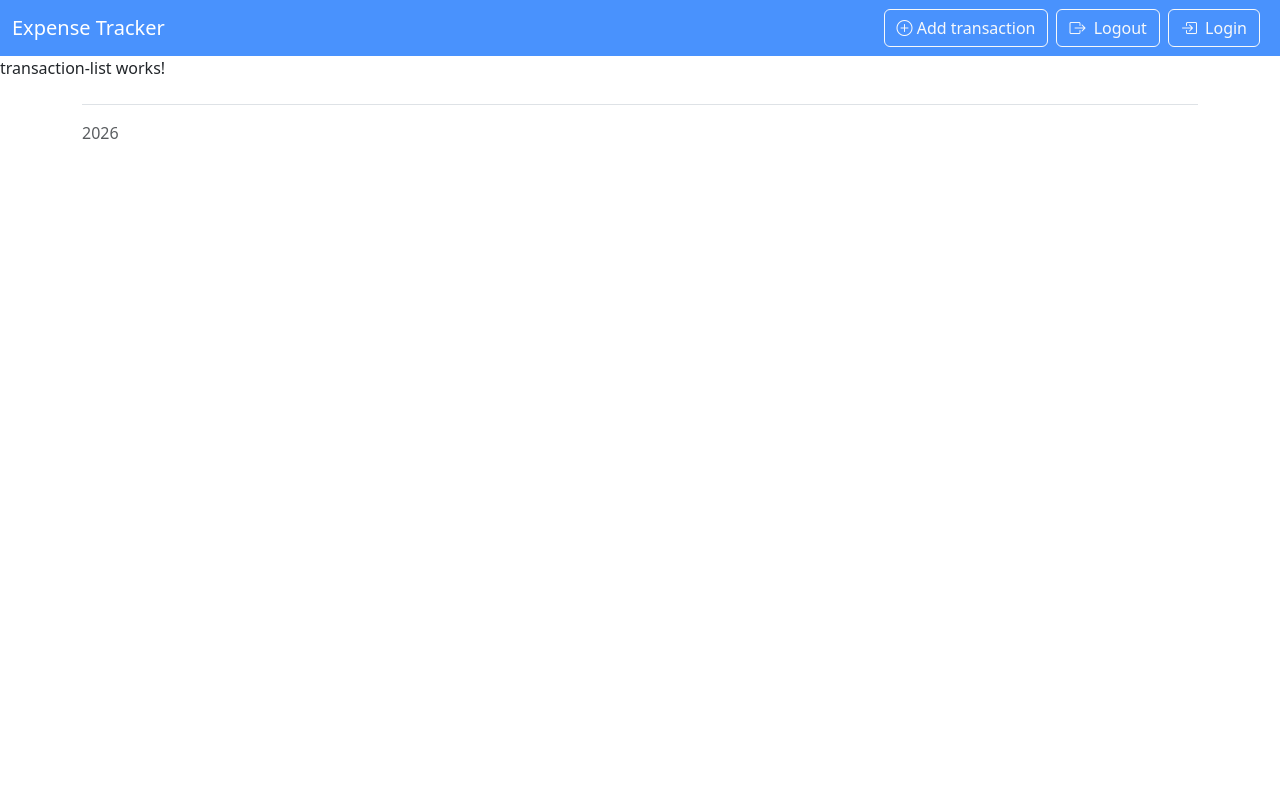
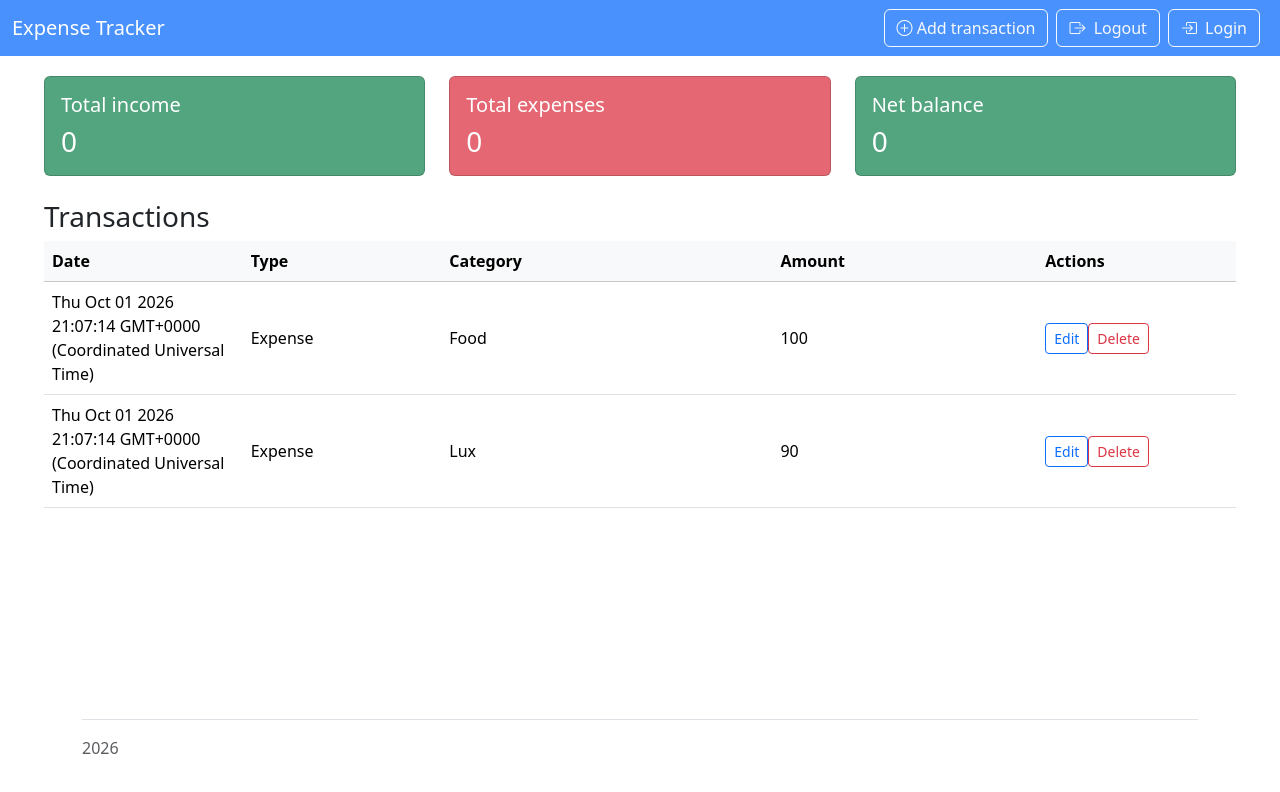
Before and after one commit to Augusto-LJ/ExpensesApp, an Angular app in the folder Expenses.Client/: page /transactions in a window 1280 px wide. Shown: the top 792 px of the page. Built offline with nearby package versions, Linux system fonts and the light colour scheme.

Commit message:
feat: implements transaction lists with data

```diff
--- a/Expenses.Client/src/app/app.css
+++ b/Expenses.Client/src/app/app.css
@@ -0,0 +1,10 @@
+.app-container {
+    display: flex;
+    flex-direction: column;
+    min-height: 100vh;
+}
+
+main {
+    flex: 1;
+    padding: 20px;
+}
--- a/Expenses.Client/src/app/app.html
+++ b/Expenses.Client/src/app/app.html
@@ -1,3 +1,7 @@
-<app-header></app-header>
-<router-outlet></router-outlet>
-<app-footer></app-footer>
+<div class="app-container">
+    <app-header></app-header>
+    <main>
+        <router-outlet></router-outlet>
+    </main>
+    <app-footer></app-footer>
+</div>
--- a/Expenses.Client/src/app/components/transaction-list/transaction-list.html
+++ b/Expenses.Client/src/app/components/transaction-list/transaction-list.html
@@ -1 +1,56 @@
-<p>transaction-list works!</p>
+<div class="container-fluid px-4">
+    <div class="row g-4 mb-4">
+        <div class="col-md-4">
+            <div class="card h-100 bg-success bg-opacity-75 text-white">
+                <div class="card-body">
+                    <h5 class="card-title">Total income</h5>
+                    <h3 class="card-text">0</h3>
+                </div>
+            </div>
+        </div>
+        <div class="col-md-4">
+            <div class="card h-100 bg-danger bg-opacity-75 text-white">
+                <div class="card-body">
+                    <h5 class="card-title">Total expenses</h5>
+                    <h3 class="card-text">0</h3>
+                </div>
+            </div>
+        </div>
+        <div class="col-md-4">
+            <div class="card h-100 bg-success bg-opacity-75 text-white">
+                <div class="card-body">
+                    <h5 class="card-title">Net balance</h5>
+                    <h3 class="card-text">0</h3>
+                </div>
+            </div>
+        </div>
+    </div>
+    <h3>Transactions</h3>
+    <div class="table-responsive">
+        <table class="table table-hover align-middle">
+            <thead class="table-light">
+                <tr>
+                    <th style="width: 15%">Date</th>
+                    <th style="width: 15%">Type</th>
+                    <th style="width: 25%">Category</th>
+                    <th style="width: 20%">Amount</th>
+                    <th style="width: 15%">Actions</th>
+                </tr>
+            </thead>
+            <tbody>
+                @for (transaction of transactions; track transaction.id) {
+                    <tr>
+                        <td>{{ transaction.createdAt }}</td>
+                        <td>{{ transaction.type }}</td>
+                        <td>{{ transaction.category }}</td>
+                        <td>{{ transaction.amount }}</td>
+                        <td>
+                            <button class="btn btn-sm btn-outline-primary">Edit</button>
+                            <button class="btn btn-sm btn-outline-danger">Delete</button>
+                        </td>
+                    </tr>
+                }
+            </tbody>
+        </table>
+    </div>
+</div>
--- a/Expenses.Client/src/app/components/transaction-list/transaction-list.ts
+++ b/Expenses.Client/src/app/components/transaction-list/transaction-list.ts
@@ -1,4 +1,5 @@
 import { Component } from '@angular/core';
+import { Transaction } from '../../models/transaction';
 
 @Component({
   imports: [],
@@ -6,4 +7,25 @@ import { Component } from '@angular/core';
   styleUrl: './transaction-list.css',
   templateUrl: './transaction-list.html',
 })
-export class TransactionList {}
+
+export class TransactionList {
+  transactions : Transaction[] = [
+    {
+      id: 1,
+      createdAt: new Date(),
+      updatedAt: new Date(),
+      category: 'Food',
+      type: 'Expense',
+      amount: 100,
+    },
+    {
+      id: 2,
+      createdAt: new Date(),
+      updatedAt: new Date(),
+      category: 'Lux',
+      type: 'Expense',
+      amount: 90,
+    }
+  ];
+
+}
```
